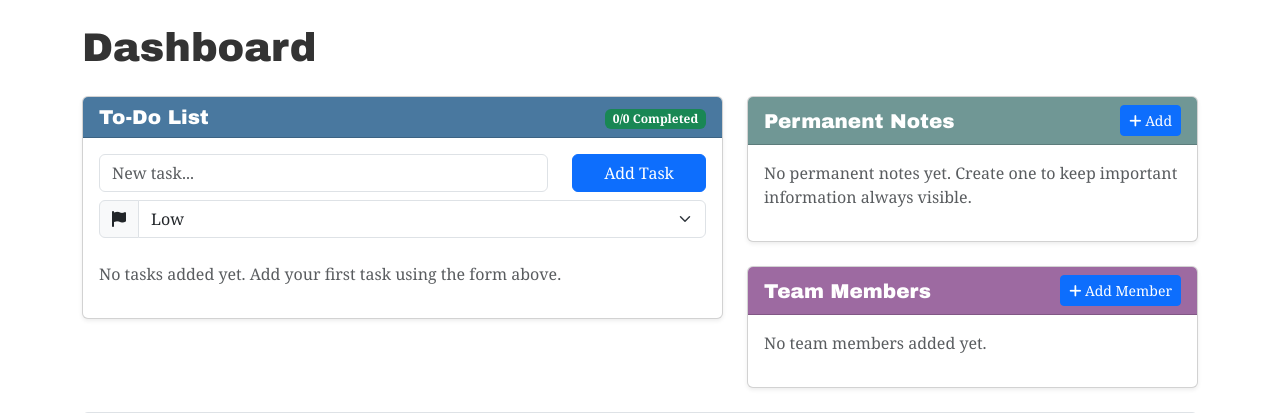
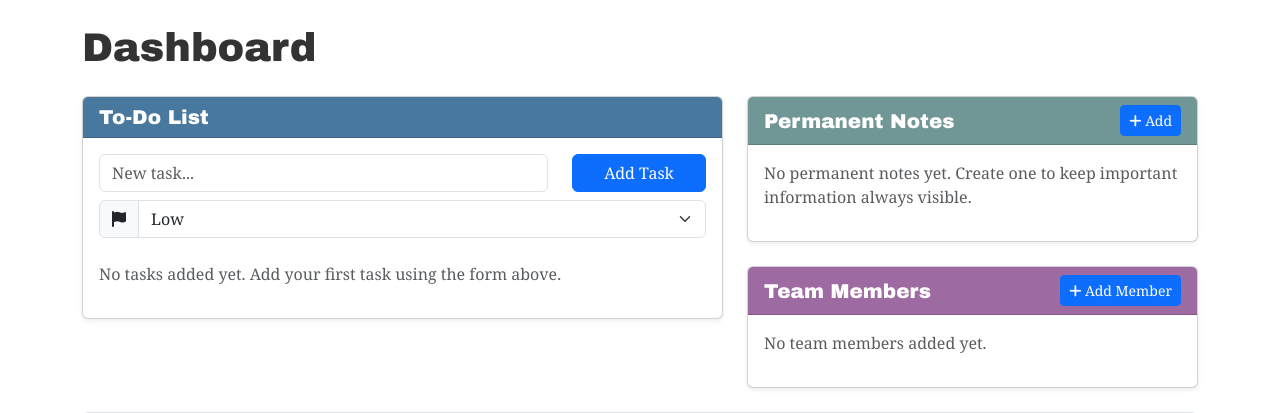
Before and after one commit to zbreeden007/StrykerNotes, a Flask app: page / in a window 1280 px wide. Shown: the part 56-469 px from the top of the page. Run offline with Flask 3, Linux system fonts and the light colour scheme; data comes from the database, SQL or seed files in the repository; data that the repository does not hold is empty; some libraries are stand-ins or nearby versions.

Commit message:
Changes - 3.18 @ 2:08 PM

```diff
--- a/templates/index.html
+++ b/templates/index.html
@@ -41,11 +41,6 @@
         <div class="card mb-4">
             <div class="card-header d-flex justify-content-between align-items-center" style="background-color: #49789F; color: white;">
                 <h5 class="mb-0">To-Do List</h5>
-                <div>
-                    <span class="badge bg-success">
-                        {{ todos|selectattr('completed', 'equalto', true)|list|length }}/{{ todos|length }} Completed
-                    </span>
-                </div>
             </div>
             <div class="card-body">
                 <!-- To-Do Form directly on dashboard -->
```
